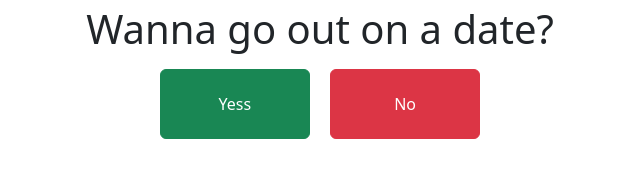
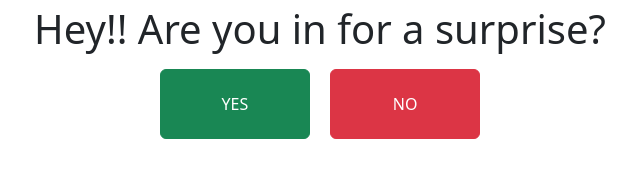
Before and after one commit to bhxvnaa/bhxvnaa.github.io, a plain HTML site: page newrep.html in a window 1280 px wide. Shown: the part 251-428 px from the top of the page, without its empty margins (320-960 px from the left). Drawn offline with nearby package versions, Linux system fonts and the light colour scheme.

Commit message:
Sahil rep.html

```diff
--- a/newrep.html
+++ b/newrep.html
@@ -9,14 +9,14 @@
 <div class="container text-center mt-5">
 <div id="p1">
 <img id = "I" src= "https://media.tenor.com/LxTbPto0fdoAAAAM/bubu-rose-bubu-sweet.gif" height=200px width=auto>
-<h1 class="my-2"> Wanna go out on a date? </h1>
+<h1 class="my-2"> Hey!! Are you in for a surprise?</h1>
 
-<button id= "B" class="btn btn-success m-2" type="button" onclick="javascript:green()" style="height:70px; width: 150px; font-size: 12pt; max-width:100%" >Yess</button>
-<button id= "G" class="btn btn-danger m-2" type="button" onclick="javascript:red()" style="height:70px; width: 150px; font-size: 12pt;">No</button>
+<button id= "B" class="btn btn-success m-2" type="button" onclick="javascript:green()" style="height:70px; width: 150px; font-size: 12pt; max-width:100%" >YES</button>
+<button id= "G" class="btn btn-danger m-2" type="button" onclick="javascript:red()" style="height:70px; width: 150px; font-size: 12pt;">NO</button>
 </div>
 <div id="p2" style="display:none">
 <img id = "I" src= "https://media1.tenor.com/m/AxWycUyxz34AAAAC/bubu-dudu-kiss.gif" height=300px width=auto>
-<h1 class="my-2">Yayyy! Congratulations Mr. Raghunandan M, You've made the right choice and as a result you won a date with Ms. Bhavna Ray. Futher details will be shared shortly. </h1>
+<h1 class="my-2">Yayyy! Congratulations Mr. Sahil Saini, You've made the right choice and as a result you won a date with Ms. Bhavna Ray. Futher details will be shared shortly. </h1>
 </div>
 </div>
 <script>
```
